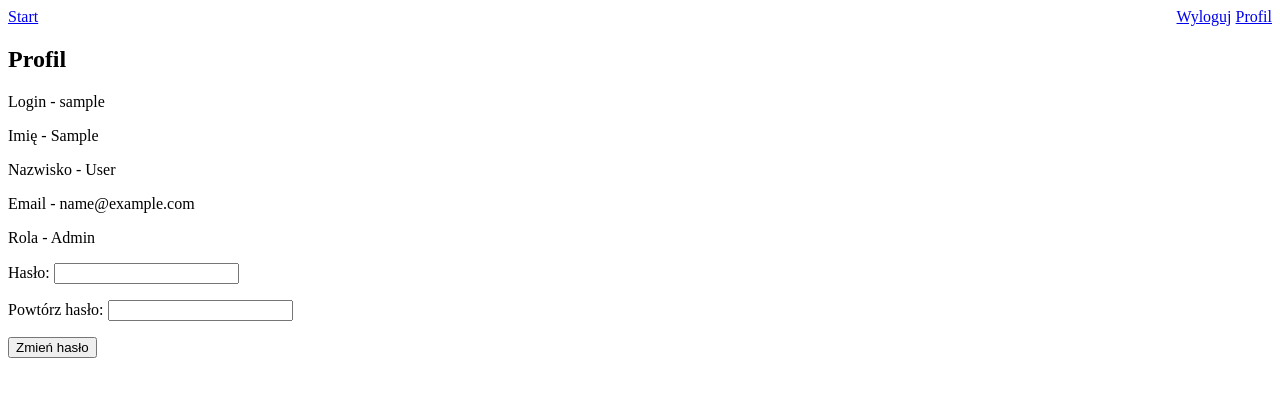
After one commit to Qbuscs/Hospital, a Django app: page /users/profile/ in a window 1280 px wide. The commit adds this page. Shown: the top 397 px of the page. Run offline with Django 3.2, Linux system fonts and the light colour scheme; the visitor is signed in with stand-in values (Sample User, id 1).

Commit message:
zmiana swojego hasla

```diff
--- a/hospital/settings.py
+++ b/hospital/settings.py
@@ -12,6 +12,8 @@ https://docs.djangoproject.com/en/3.1/ref/settings/
 
 from pathlib import Path
 import os
+
+from django.urls import reverse_lazy
 
 # Build paths inside the project like this: BASE_DIR / 'subdir'.
 BASE_DIR = Path(__file__).resolve().parent.parent
@@ -135,6 +137,7 @@ USE_TZ = True
 
 STATIC_URL = '/static/'
 
+LOGIN_URL = reverse_lazy("login")
 LOGIN_REDIRECT_URL = "/"
 LOGOUT_REDIRECT_URL = "/"
 AUTH_USER_MODEL = "users.User"
--- a/hospital/templates/base.html
+++ b/hospital/templates/base.html
@@ -1,3 +1,5 @@
+{% load i18n %}
+
 <!DOCTYPE html>
 <html>
 <head>
@@ -6,12 +8,25 @@
 </head>
 <body>
   <main>
+      {% block menu %}
+      <div style="float: left;">
+        <nav>
+          <a href="{% url 'home'%}">{% trans 'Start' %}</a>
+        </nav>
+      </div>
+      {% endblock %}
       {% block login %}
+      <div style="float: right;">
+        <nav>
         {% if user.is_authenticated %}
-            <a href="{% url 'logout' %}">Logout</a>
+          <a href="{% url 'logout' %}">{% trans 'Wyloguj' %}</a>
+          <a href="{% url 'profile_edit' %}">{% trans 'Profil' %}</a>
         {% else %}
-            <a href="{% url 'login' %}">Log In</a>
+          <a href="{% url 'login' %}">{% trans 'Zaloguj' %}</a>
         {% endif %}
+        </nav>
+      </div>
+      </br>
       {% endblock %}
       {% block content %}
       {% endblock %}
--- a/hospital/urls.py
+++ b/hospital/urls.py
@@ -20,6 +20,6 @@ from hospital.views import HomeView
 
 urlpatterns = [
     path("admin/", admin.site.urls),
-    path("", HomeView.as_view()),
+    path("", HomeView.as_view(), name="home"),
     path("users/", include("users.urls")),
 ]
--- a/users/forms.py
+++ b/users/forms.py
@@ -1,11 +1,12 @@
 from django import forms
 from django.contrib.auth import get_user_model
+from django.core.exceptions import ValidationError
 from django.utils.translation import gettext
 
 User = get_user_model()
 
 
-class UserForm(forms.ModelForm):
+class UserCreateForm(forms.ModelForm):
     username = forms.CharField(max_length=30, required=True, label=gettext("Login"))
     first_name = forms.CharField(max_length=30, required=True, label=gettext("Imię"))
     last_name = forms.CharField(max_length=30, required=True, label=gettext("Nazwisko"))
@@ -21,3 +22,25 @@ class UserForm(forms.ModelForm):
             "role",
             "password",
         ]
+
+
+class ProfileEditForm(forms.ModelForm):
+    password1 = forms.CharField(
+        max_length=50, required=True, widget=forms.PasswordInput(), label=gettext("Hasło")
+    )
+    password2 = forms.CharField(
+        max_length=50, required=True, widget=forms.PasswordInput(), label=gettext("Powtórz hasło")
+    )
+
+    class Meta:
+        model = User
+        fields = [
+            "password1",
+            "password2"
+        ]
+
+    def clean_password2(self):
+        password1 = self.cleaned_data["password1"]
+        password2 = self.cleaned_data["password2"]
+        if not password1 == password2:
+            raise ValidationError(gettext("Wprowadzone hasła różnią się od siebie"), code="invalid")
--- /dev/null
+++ b/users/templates/profile_edit.html
@@ -0,0 +1,19 @@
+{% extends 'base.html' %}
+{% load i18n %}
+
+{% block content %}
+    {% if "success" in request.GET %}
+        <p>{% trans 'Zmiany Zapisane' %}</p>
+    {% endif %}
+    <h2>{% trans 'Profil' %}</h2>
+    <p>{% trans 'Login' %} - {{ user.username }}</p>
+    <p>{% trans 'Imię' %} - {{ user.first_name }}</p>
+    <p>{% trans 'Nazwisko' %} - {{ user.last_name }}</p>
+    <p>{% trans 'Email' %} - {{ user.email }}</p>
+    <p>{% trans 'Rola' %} - {{ user.get_role_display }}</p>
+    <form method="post">
+        {% csrf_token %}
+        {{ form.as_p }}
+        <button type="submit">{% trans 'Zmień hasło' %}</button>
+    </form>
+{% endblock content %}
--- a/users/templates/registration/login.html
+++ b/users/templates/registration/login.html
@@ -2,6 +2,8 @@
 
 {% block title %}Login{% endblock %}
 
+{% block menu %}
+{% endblock %}
 {% block login %}
 {% endblock %}
 
--- a/users/urls.py
+++ b/users/urls.py
@@ -1,10 +1,11 @@
 from django.urls import path, include
 
-from users.views import UserListView, UserCreateView
+from users.views import UserListView, UserCreateView, ProfileEditView
 
 
 urlpatterns = [
     path("", UserListView.as_view(), name="users_list"),
     path("", include("django.contrib.auth.urls")),
     path("create/", UserCreateView.as_view(), name="user_create"),
+    path("profile/", ProfileEditView.as_view(), name="profile_edit"),
 ]
--- a/users/views.py
+++ b/users/views.py
@@ -1,9 +1,10 @@
 from django.contrib.auth import get_user_model
+from django.contrib.auth.mixins import LoginRequiredMixin
 from django.shortcuts import redirect
 from django.urls import reverse_lazy
-from django.views.generic import ListView, CreateView
+from django.views.generic import ListView, CreateView, FormView
 
-from users.forms import UserForm
+from users.forms import UserCreateForm, ProfileEditForm
 from users.mixins import AdminMixin
 
 User = get_user_model()
@@ -15,7 +16,7 @@ class UserListView(ListView):
 
 
 class UserCreateView(AdminMixin, CreateView):
-    form_class = UserForm
+    form_class = UserCreateForm
     success_url = reverse_lazy("user_create")
     template_name = "user_create.html"
 
@@ -27,5 +28,24 @@ class UserCreateView(AdminMixin, CreateView):
             user.save()
             return redirect(self.success_url + "?success")
         else:
-            print("invalid")
             return super().form_valid()
+
+
+class ProfileEditView(LoginRequiredMixin, FormView):
+    form_class = ProfileEditForm
+    success_url = reverse_lazy("login")
+    template_name = "profile_edit.html"
+
+    def form_valid(self, form):
+        if form.is_valid:
+            password = form.cleaned_data.pop("password1")
+            self.request.user.set_password(password)
+            self.request.user.save()
+            return redirect(self.success_url)
+        else:
+            return super().form_valid()
+
+    def get_context_data(self, **kwargs):
+        context = super().get_context_data(**kwargs)
+        context["user"] = self.request.user
+        return context
```
Also changed, not shown: users/templates/user_create.html (+5 -3 lines).
